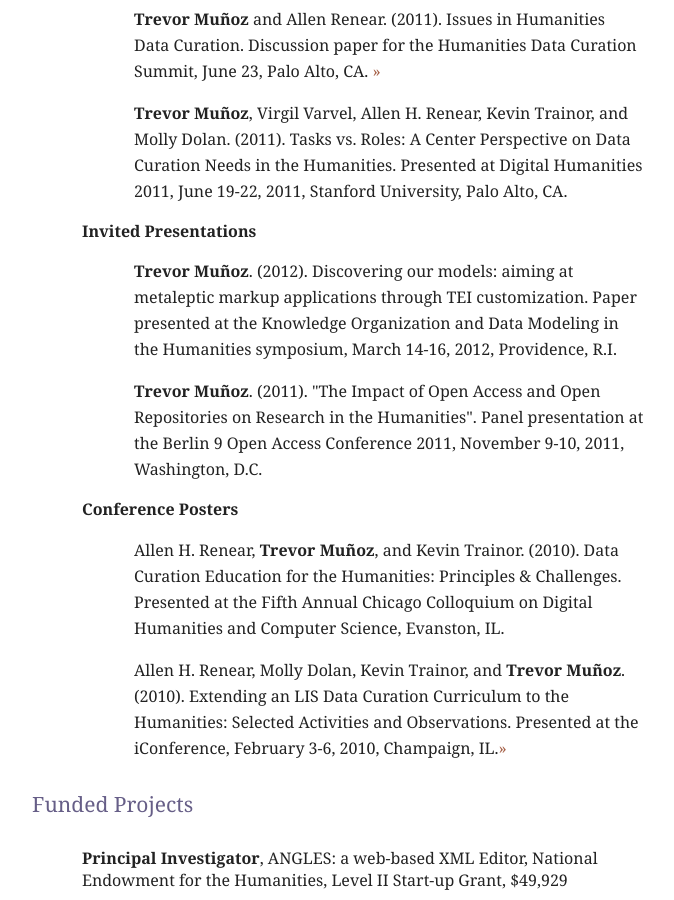
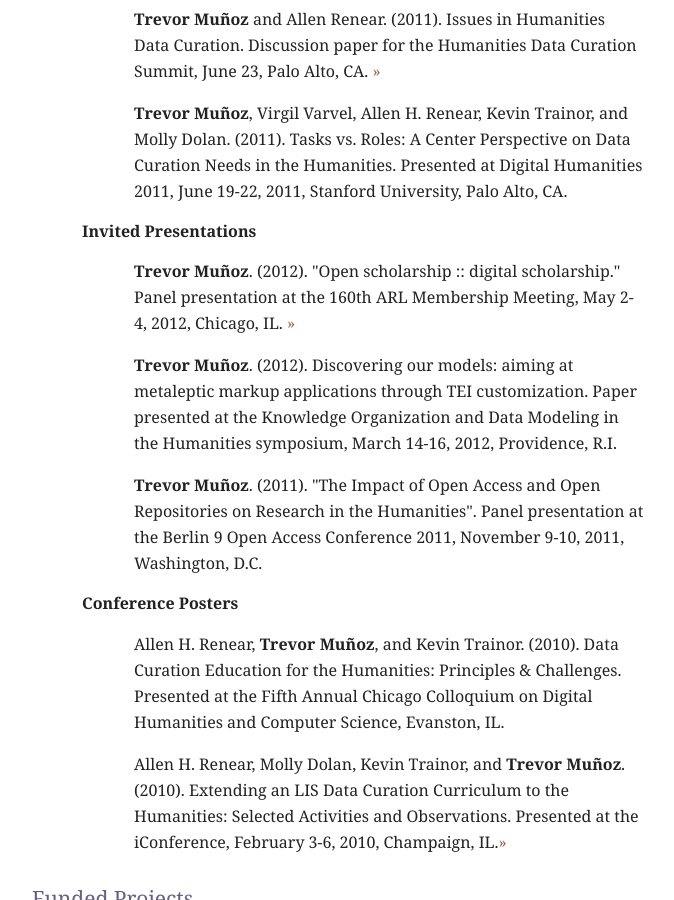
Before and after one commit to trevormunoz/calling-card, a Jekyll site: the page built from about/cv/index.html, in a window 1280 px wide and 900 px high, scrolled down 1358 px. Shown: the whole window, without its empty margins (302-976 px from the left). Built offline with Jekyll 4.4.1, drawn with Linux system fonts in a browser that asks for light colours; nearby versions of some CDN libraries; Markdown is read by kramdown in place of the engine named in the settings.

Commit message:
Adding ARL presentation

```diff
--- a/about/cv/index.html
+++ b/about/cv/index.html
@@ -47,6 +47,8 @@ title: Trevor's CV
 </li>
   <li><strong>Invited Presentations</strong>
 <ul>
+  <li><p class="citation"><strong>Trevor Muñoz</strong>. (2012). "Open scholarship :: digital scholarship." Panel presentation at the 160th ARL Membership Meeting, May 2-4, 2012, Chicago, IL. <a href="http://www.arl.org/bm~doc/mm12spring-munoz.pdf">&raquo;</a> </p></li>
+
   <li><p class="citation"><strong>Trevor Muñoz</strong>. (2012). Discovering our models: aiming at metaleptic markup applications through TEI customization. Paper presented at the Knowledge Organization and Data Modeling in the Humanities symposium, March 14-16, 2012, Providence, R.I.</p></li>
 
   <li><p class="citation"><strong>Trevor Muñoz</strong>. (2011). "The Impact of Open Access and Open Repositories on Research in the Humanities". Panel presentation at the Berlin 9 Open Access Conference 2011, November 9-10, 2011, Washington, D.C.</p></li>
```
